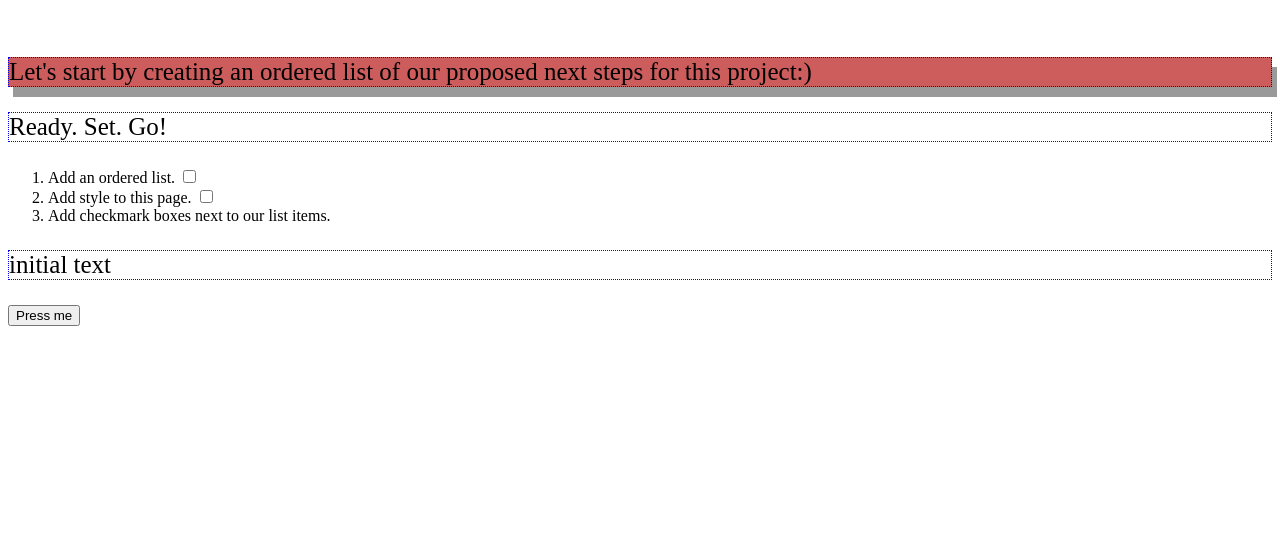
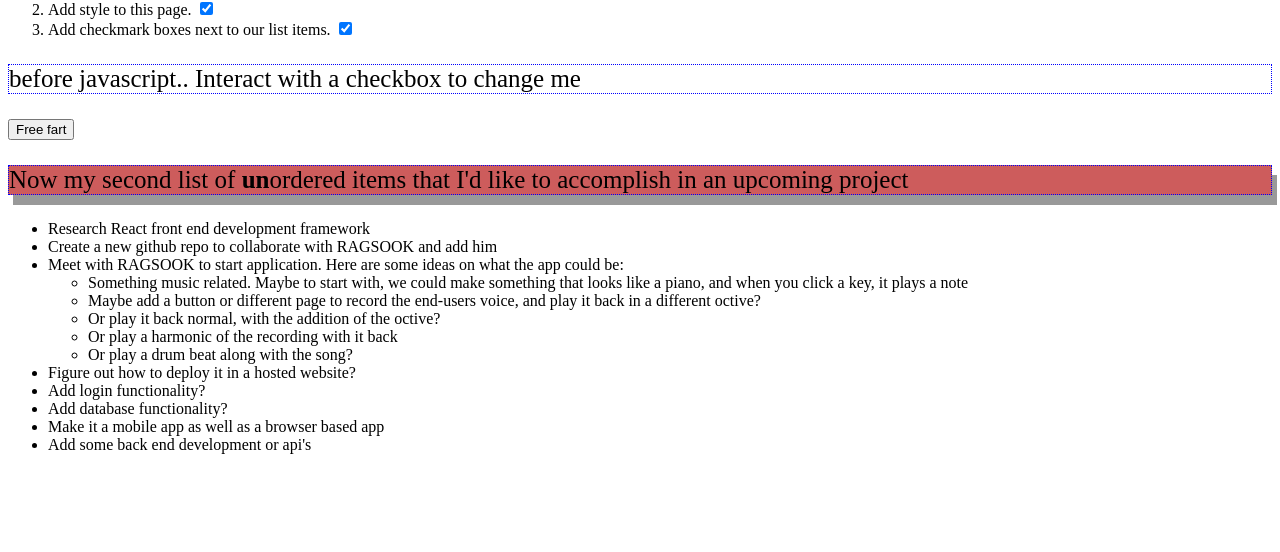
Before and after one commit to caseytroop/troopbros_test_html, a plain HTML site: page index.html in a window 1280 px wide. Shown: the part 248-800 px from the top of the page. Drawn offline with Linux system fonts and the light colour scheme.

Commit message:
Adds additional list of ideas for next project

```diff
--- a/index.html
+++ b/index.html
@@ -15,25 +15,41 @@
   </head>
   <body>
     <main>
-        <h1 style="font-size: 100px;color: green;">It's our first header together - yay!</h1>
-        <p id="ptag" class="myclass">Let's start by creating an ordered list of our proposed next steps for this project:&#41;</p>
+        <h1 style="font-size: 60px;color: green;">HTML, CSS, and JavaScript - The BASICS</h1>
+        <p id="ptag" class="myclass">Let's start by creating an ordered list of things I'd like to accomplish for this project :&#41;</p>
         <p>Ready. Set. Go!</p>
         <ol>
-            <li>Add an ordered list.  <input class="checks" type="checkbox"/></li>
-            <li>Add style to this page. <input class="checks" type="checkbox"/></li>
-            <li>Add checkmark boxes next to our list items.</li>
+            <li>Add an ordered list.  <input class="checks" type="checkbox" checked/></li>
+            <li>Add style to this page. <input class="checks" type="checkbox" checked/></li>
+            <li>Add checkmark boxes next to our list items. <input class="checks" type="checkbox" checked/></li>
         </ol>
+        <p id="demo">before javascript.. Interact with a checkbox to change me</p>
+        <button onclick="playMusic()">Free fart</button>
 
-        <p id="demo">initial text</p>
-
-        <button onclick="playMusic()">Press me</button>
+        <p id="ptag" class="myclass">Now my second list of <b>un</b>ordered items that I'd like to accomplish in an upcoming project</p>
+        <ul>
+          <li href="https://www.youtube.com/watch?v=d5x0JCZbAJs">Research React front end development framework</li>
+          <li>Create a new github repo to collaborate with RAGSOOK and add him</li>
+          <li>Meet with RAGSOOK to start application.  Here are some ideas on what the app could be:</li>
+          <ul>
+            <li>Something music related.  Maybe to start with, we could make something that looks like a piano, and when you click a key, it plays a note</li>
+            <li>Maybe add a button or different page to record the end-users voice, and play it back in a different octive?</li>
+            <li>Or play it back normal, with the addition of the octive?</li>
+            <li>Or play a harmonic of the recording with it back</li>
+            <li>Or play a drum beat along with the song?</li>
+          </ul>
+          <li>Figure out how to deploy it in a hosted website?</li>
+          <li>Add login functionality?</li>
+          <li>Add database functionality?</li>
+          <li>Make it a mobile app as well as a browser based app</li>
+          <li>Add some back end development or api's</li>
+        </ul>
     </main>
     <script>
-      console.log("Hello Casey");
         const elements = document.getElementsByClassName("checks");
         for(let element of elements) {
             element.addEventListener("click", function() {
-                document.getElementById("demo").innerHTML = "Hello World";
+                document.getElementById("demo").innerHTML = "After Java Script";
             });
         }
     </script>
```
